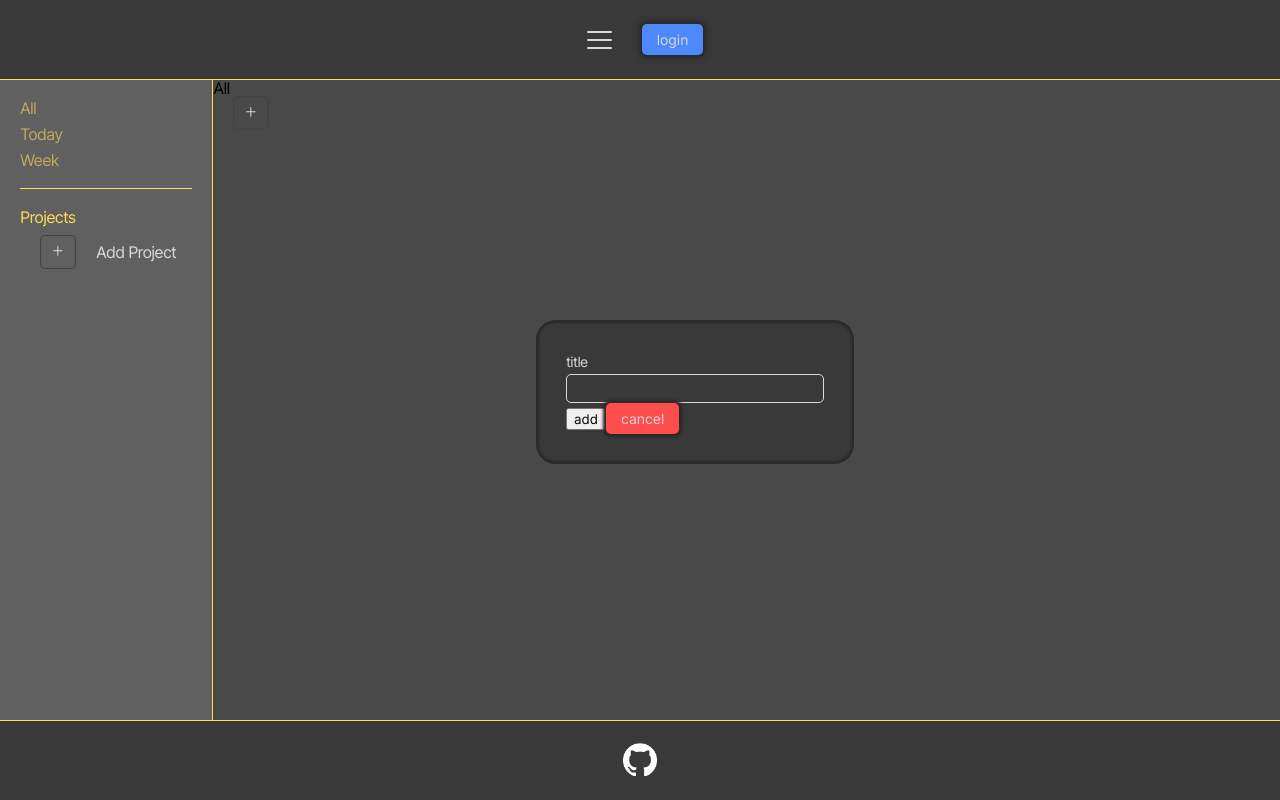
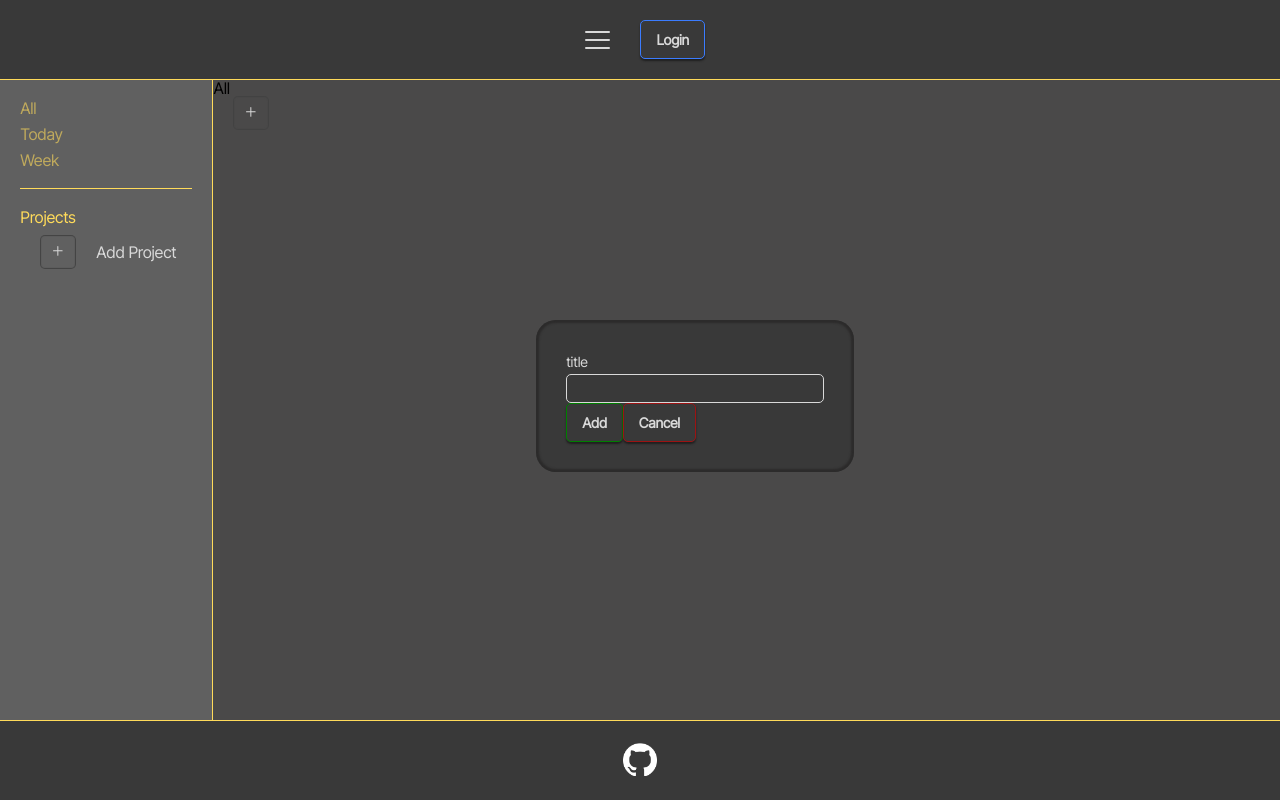
Before and after one commit to j-mcQueen/tasklister, a React (Create React App) app: page / in a window 1280 px wide. Both pictures are taken after a click on the button 58 px from the left and 252 px from the top of the page. Built offline with nearby package versions, Linux system fonts and the light colour scheme; the HTML template or start-up script is replaced by a standard one.

Commit message:
Update various button styles across app

```diff
--- a/src/App.css
+++ b/src/App.css
@@ -114,28 +114,45 @@ form {
   cursor: pointer;
 }
 
-#log:hover {
+button {
+  background-color: inherit;
+  color: var(--lighter);
+  border: none;
+  border-radius: 5px;
+  padding: 10px 15px;
+  font-size: 14px;
+  font-weight: bold;
+  transition: 0.4s ease;
+  letter-spacing: -0.75px;
+  box-shadow: 0px 2px 2px #1f1f1f;
+}
+
+button:hover {
   cursor: pointer;
+}
+
+.continue {
+  border: 1px solid #3b7cff;
+}
+
+.continue:hover {
   background-color: #3b7cff;
 }
 
+.confirm {
+  border: 1px solid green;
+}
+
+.confirm:hover {
+  background-color: green;
+}
+
 .cancel {
-  box-shadow: 0 0 3px 3px #292828;
-  padding: 7px 15px;
-  border: none;
-  border-radius: 5px;
-  transition: 0.2s ease;
-  font-size: 14px;
+  border: 1px solid #9d1313;
 }
 
 .cancel:hover {
-  cursor: pointer;
-  box-shadow: 0 0 3px 5px #292828;
-}
-
-.cancel {
-  color: var(--lighter);
-  background-color: #FD4D4D;
+  background-color: #9d1313;
 }
 
 header {
--- a/src/components/arena/TaskBtns.js
+++ b/src/components/arena/TaskBtns.js
@@ -3,6 +3,7 @@ export default function TaskBtns({...props}) {
     return (
         <div>
             <button
+                className="confirm"
                 type="submit"
                 onClick={() => {
                     props.setTaskTitle("");
@@ -24,6 +25,7 @@ export default function TaskBtns({...props}) {
             </button>
 
             <button
+                className="cancel"
                 type="button"
                 onClick={() => props.setTask(!props.task)}
             >
--- a/src/components/header/Login.js
+++ b/src/components/header/Login.js
@@ -3,11 +3,11 @@ export default function Login({isActive, setIsActive}) {
         <div id="wrap">
             <button
                 type="button"
-                id="log"
+                className="continue"
                 disabled={isActive}
                 onClick={() => setIsActive(!isActive)}
             >
-                login
+                Login
             </button>
         </div>
     )
--- a/src/components/header/forms/FormBtns.js
+++ b/src/components/header/forms/FormBtns.js
@@ -3,9 +3,9 @@ export default function FormBtns({isActive, setIsActive}) {
         <div id="btns">
             <button
                 type="button"
-                id="cont"
+                className="continue"
             >
-                continue
+                Continue
             </button>
 
             <button
@@ -13,7 +13,7 @@ export default function FormBtns({isActive, setIsActive}) {
                 className="cancel"
                 onClick={() => setIsActive(!isActive)}
             >
-                cancel
+                Cancel
             </button>
         </div>
     )
--- a/src/components/header/forms/Tabs.js
+++ b/src/components/header/forms/Tabs.js
@@ -6,7 +6,7 @@ export default function Tabs({inputs, setInputs}) {
                 style={{
                     color: inputs === 0 ? "#ffdb5a" : "#d9d9d9"
                 }}>
-                    login
+                    Login
             </span>
 
             <span>|</span>
@@ -17,7 +17,7 @@ export default function Tabs({inputs, setInputs}) {
                     color: inputs === 1 ? "#ffdb5a" : "#d9d9d9"
                 }}
                 >
-                    sign up
+                    Sign Up
             </span>
         </div>
     )
--- a/src/components/header/forms/form.css
+++ b/src/components/header/forms/form.css
@@ -34,28 +34,6 @@
     gap: 20px;
 }
 
-#cont, span {
+span {
     color: var(--offwhite);
 }
-
-#cont {
-    box-shadow: 0 0 3px 3px #292828;
-    padding: 7px 15px;
-    border: none;
-    border-radius: 5px;
-    transition: 0.2s ease;
-    font-size: 14px;
-}
-
-#cont:hover {
-    cursor: pointer;
-    box-shadow: 0 0 3px 5px #292828;
-}
-
-#cont {
-    background-color: #3b7cff;
-}
-
-.cancel {
-    background-color: #FD4D4D;
-}
--- a/src/components/sidebar/NewProject.js
+++ b/src/components/sidebar/NewProject.js
@@ -15,7 +15,7 @@ export default function NewProject({name, setName, projectList, addItem, prevDis
             <fieldset>
                 <button
                     type="submit"
-                    id="insert"
+                    className="confirm"
                     onClick={() => {
                         setName("");
                         addItem([
@@ -25,7 +25,7 @@ export default function NewProject({name, setName, projectList, addItem, prevDis
                         updateDisplay(!prevDisplay);
                     }}
                 >
-                    add
+                    Add
                 </button>
 
                 <button
@@ -33,7 +33,7 @@ export default function NewProject({name, setName, projectList, addItem, prevDis
                     className="cancel"
                     onClick={() => updateDisplay(!prevDisplay)}
                 >
-                    cancel
+                    Cancel
                 </button>
             </fieldset>
         </form>
```
